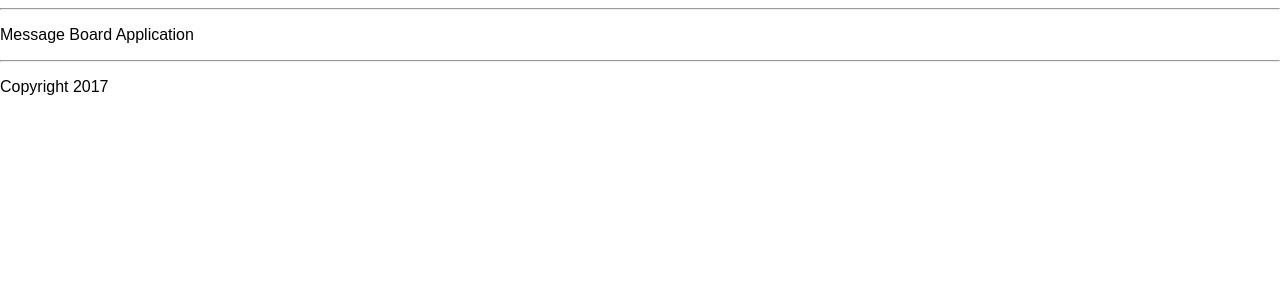
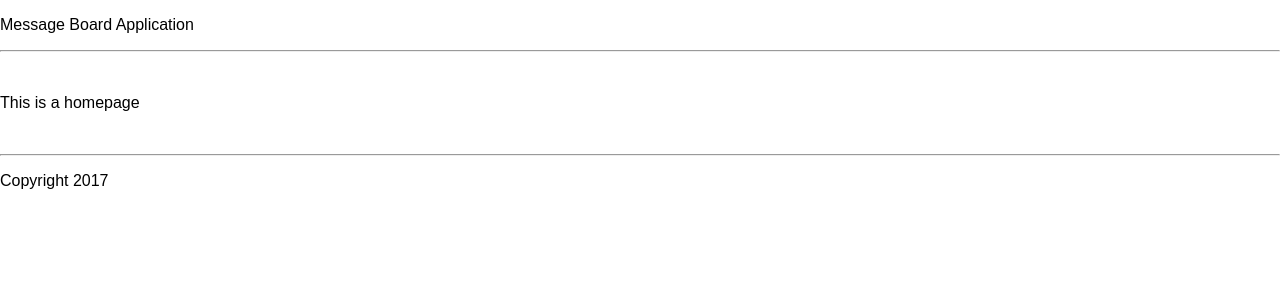
Before and after one commit to ericbastarache/message-board, a React (Create React App) app: page / in a window 1280 px wide. Shown: the top 300 px of the page. Built offline with nearby package versions, Linux system fonts and the light colour scheme.

Commit message:
modified layout

```diff
--- a/src/App.js
+++ b/src/App.js
@@ -8,6 +8,7 @@ class App extends Component {
     return (
       <div>
         <Header headerText="Message Board Application"/>
+				<br /><p>This is a homepage</p><br />
         <Footer footerText="Copyright 2017"/>
       </div>
     );
--- a/src/components/Header.js
+++ b/src/components/Header.js
@@ -4,8 +4,8 @@ import PropTypes from 'prop-types';
 const Header = 	({ headerText }) => {
 	return (
 		<div>
+			<p>{ headerText }</p>
 			<hr></hr>
-			<p>{ headerText }</p>
 		</div>
 	)
 }
```
